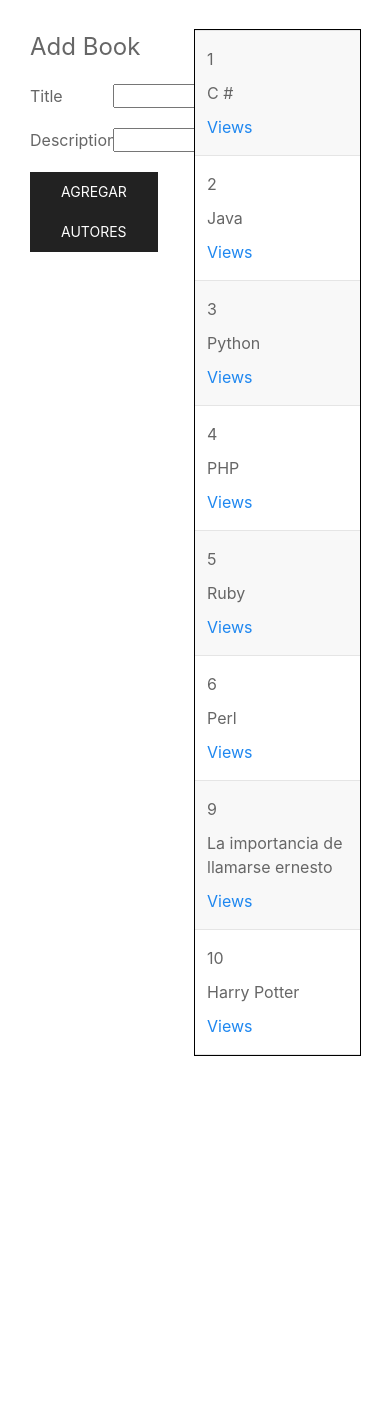
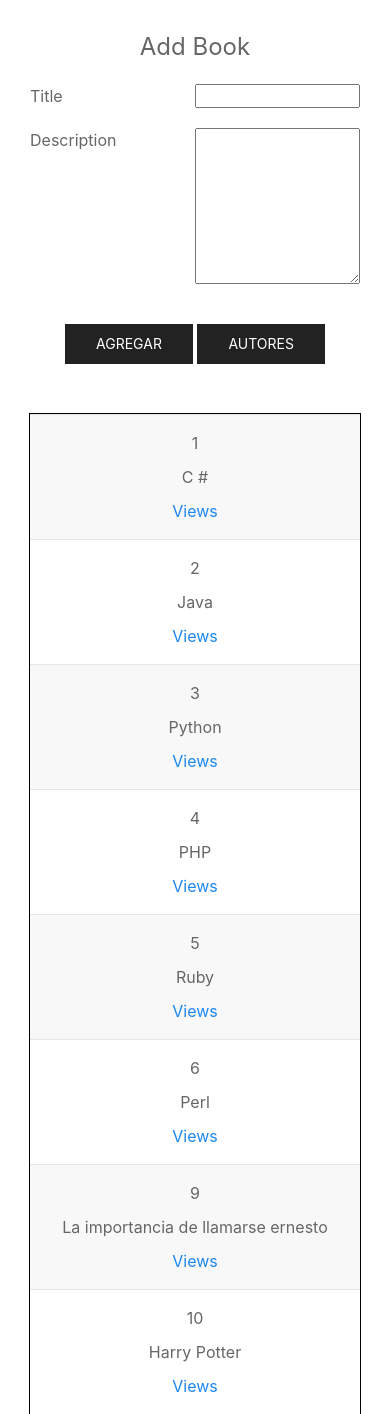
Before and after one commit to eorozco-c/Books_Authors, a Django app: template apps/books_authors_app/templates/index.html in a window 390 px wide. Shown: the top 1414 px of the page. Before the commit the page ends 1056 px from the top, so only its background shows below. Run offline with Django 3.2, Linux system fonts and the light colour scheme; the template is opened without the code that fills it: values that come from a table or form of the project are taken from there, others are empty; data comes from the database, SQL or seed files in the repository; both versions use the stored data as it was after the commit; parts of the project's set-up code (start-up, migrations or seed data) failed here and were passed over; some libraries are stand-ins or nearby versions.

Commit message:
Responsive

```diff
--- a/apps/books_authors_app/templates/index.html
+++ b/apps/books_authors_app/templates/index.html
@@ -16,14 +16,14 @@
     <title>Books & Authors</title>
   </head>
   <body>
-    <div class="uk-flex uk-flex-center uk-flex-around uk-padding">
-      <div class="uk-flex uk-flex-center uk-width-1-2">
+    <div class="uk-child-width-expand@s uk-text-center uk-padding" uk-grid>
+      <div class="uk-flex uk-flex-center">
         <form action="/add_book" method="POST">
           <fieldset class="uk-fieldset">
             <legend class="uk-legend">Add Book</legend>
             {% csrf_token %}
             <div class="uk-margin uk-flex uk-flex-around">
-              <label class="uk-width-1-2" for="title">Title</label>
+              <label class="uk-width-1-2 uk-text-left" for="title">Title</label>
               <input
                 class="uk-width-1-2"
                 type="text"
@@ -33,19 +33,29 @@
               />
             </div>
             <div class="uk-margin uk-flex uk-flex-around">
-              <label class="uk-width-1-2" for="desc">Description</label>
-              <input class="uk-width-1-2" type="text" name="desc" id="desc" />
+              <label class="uk-width-1-2 uk-text-left" for="desc"
+                >Description</label
+              >
+              <textarea
+                class="uk-width-1-2"
+                name="desc"
+                id="desc"
+                cols="30"
+                rows="10"
+              ></textarea>
             </div>
             <input
               class="uk-button uk-button-secondary"
               type="submit"
               value="Agregar"
             />
-            <a class="uk-button uk-button-secondary" href="author">Autores</a>
+            <a class="uk-margin uk-button uk-button-secondary" href="author"
+              >Autores</a
+            >
           </fieldset>
         </form>
       </div>
-      <div class="uk-width-1-2">
+      <div class="">
         <table class="uk-table uk-table-striped uk-table-responsive">
           <thead>
             <tr>
--- a/book_authors_proj/settings.py
+++ b/book_authors_proj/settings.py
@@ -26,7 +26,7 @@ SECRET_KEY = config("SECRET_KEY")
 # SECURITY WARNING: don't run with debug turned on in production!
 DEBUG = True
 
-ALLOWED_HOSTS = []
+ALLOWED_HOSTS = ['*']
 
 
 # Application definition
```
Also changed, not shown: apps/books_authors_app/templates/authors.html (+13 -7 lines), db.sqlite3.
